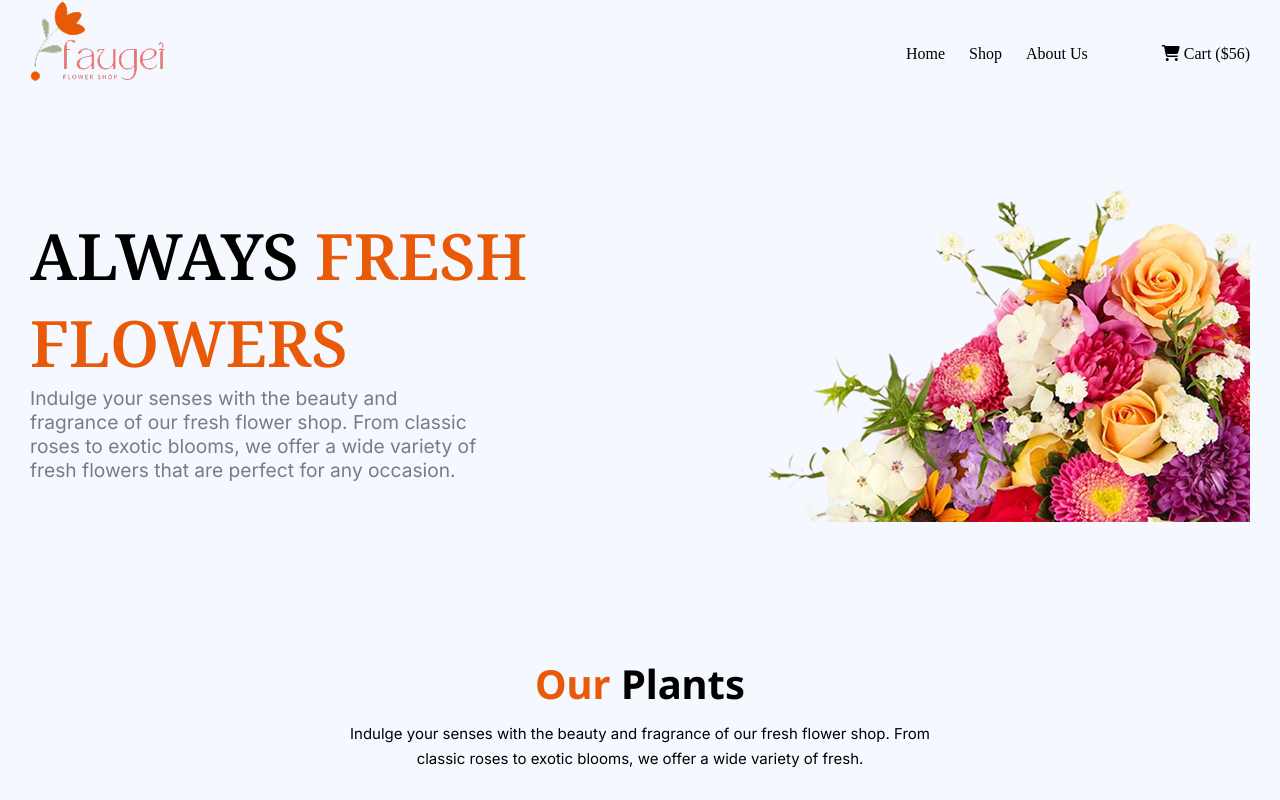
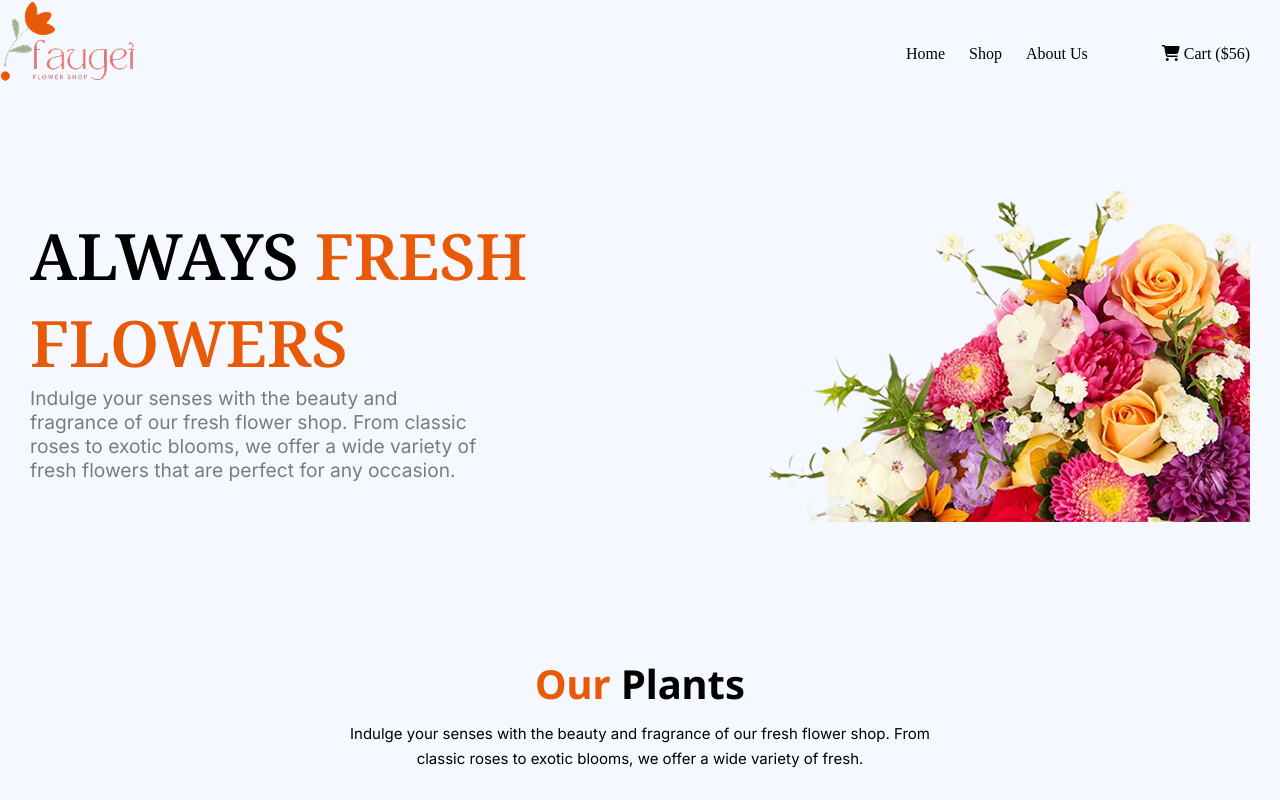
Before and after one commit to Heroanwarulrashid/second-assignment, a plain HTML site: page index.html in a window 1280 px wide. Shown: the top 800 px of the page. Drawn offline with Linux system fonts and the light colour scheme.

Commit message:
added latest changes

```diff
--- a/style.css
+++ b/style.css
@@ -25,13 +25,11 @@
     display: flex;
     justify-content: space-between;
     align-items: center;
+    max-width: 1300px;
+    margin: 0 auto;
 
 }
 
-.first-img{
-    padding: auto;
-    padding-left: 30px;
-}
 
 .main-nav{
     margin-left: auto;
@@ -636,5 +634,4 @@
         padding-right: 20px;
     }
 
-
 }
```
